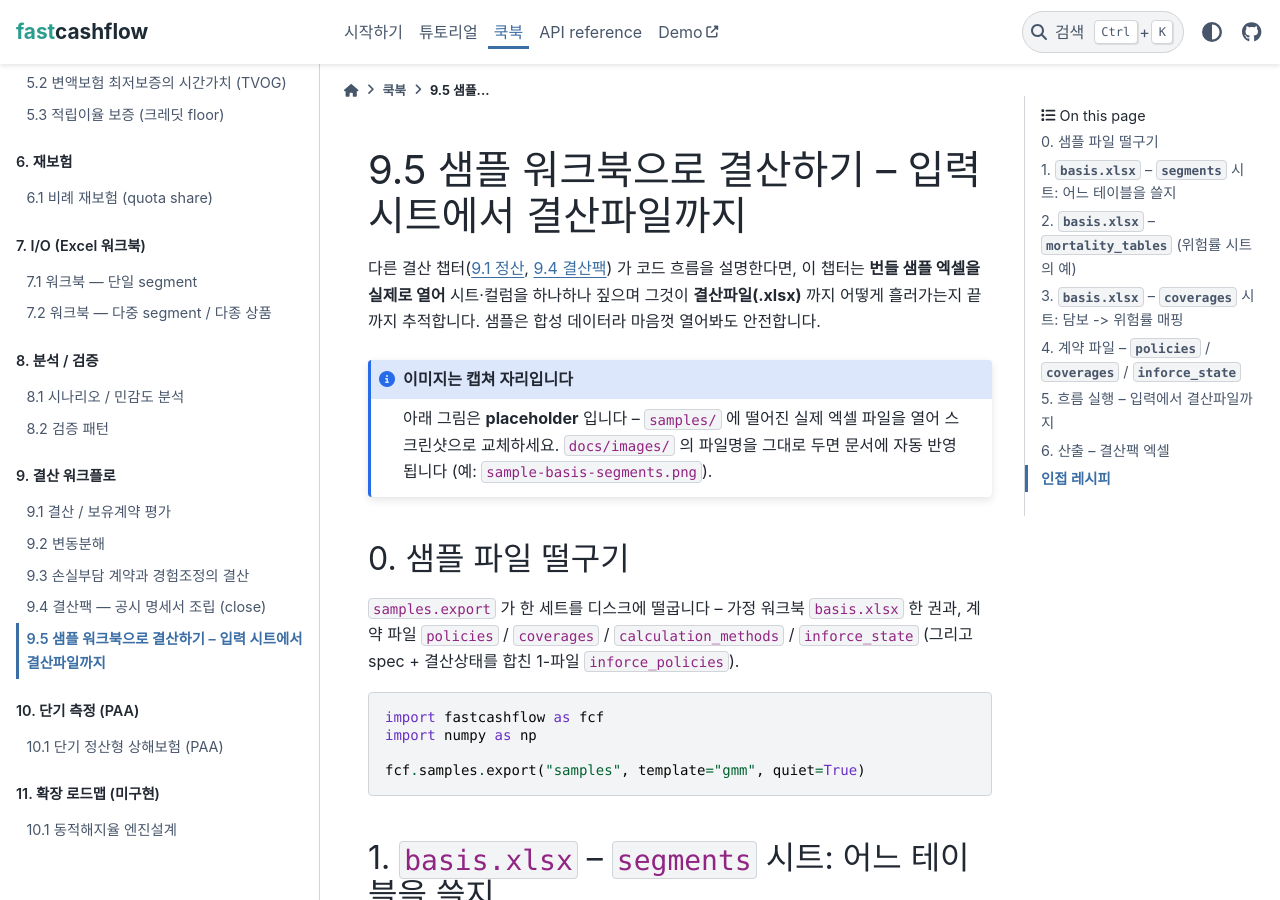
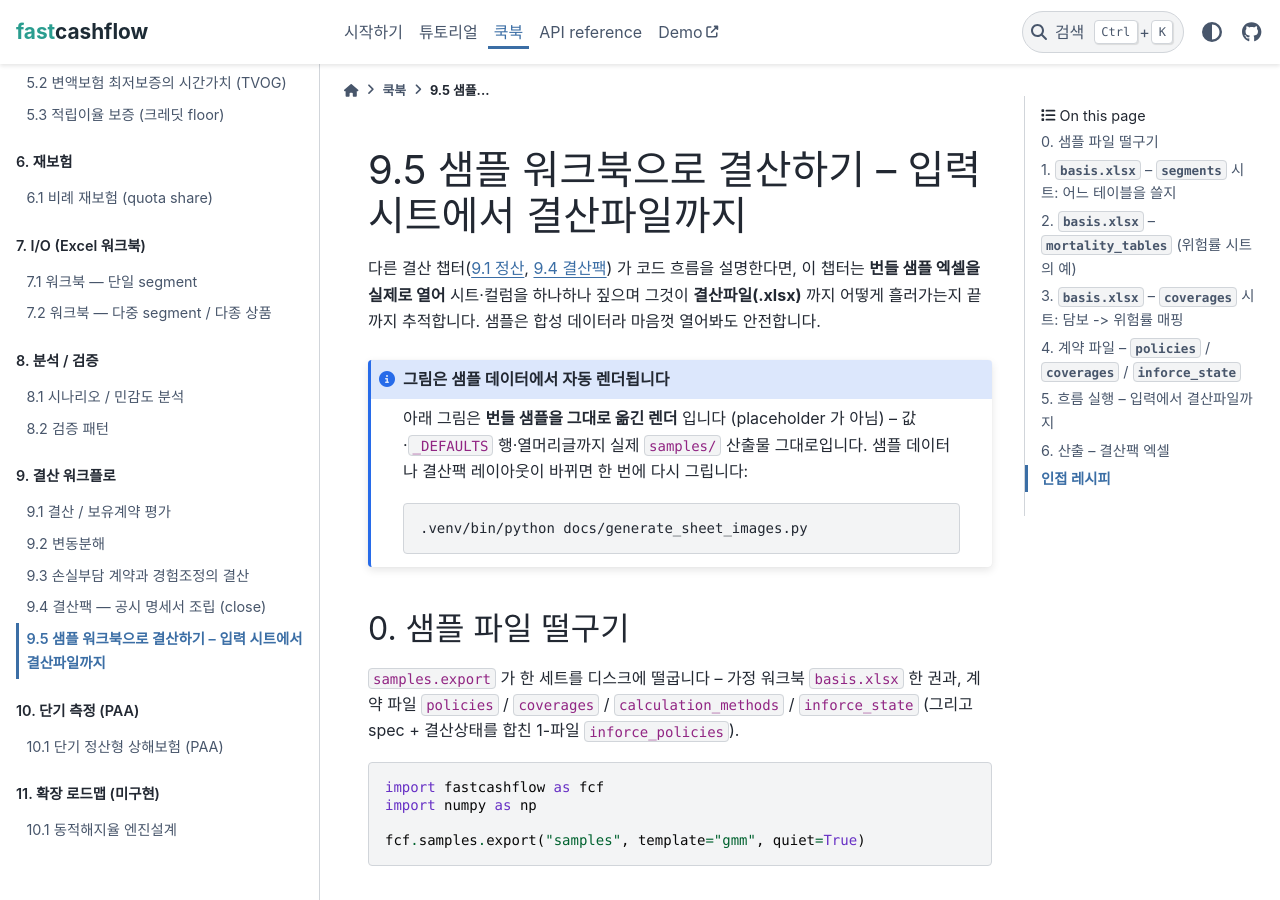
Before and after one commit to seokhoonj/fastcashflow, a Sphinx documentation site: the page built from docs/cookbook/workflow/sample-walkthrough.md, in a window 1280 px wide and 900 px high. Built offline with Sphinx 7.4.7 and the PyData theme 0.15.4, drawn with Linux system fonts in a browser that asks for light colours; some of the changed lines change nothing that is shown.

Commit message:
docs: render the 9.5 sample sheets from a tracked generator
The seven spreadsheet-style figures in cookbook 9.5 had no tracked source
and the prose called them placeholders to swap for manual screenshots --
yet they were already faithful renders of the sample data. Add a
self-contained generator that exports the sample set, runs the close-pack
flow, and redraws all seven, so they stay in step with the sample data and
engine output the same way the chapter 10 charts do. Retitle the admonition
from 'placeholder, replace with screenshots' to the regeneration command.

````diff
--- a/docs/cookbook/workflow/sample-walkthrough.md
+++ b/docs/cookbook/workflow/sample-walkthrough.md
@@ -5,12 +5,14 @@
 짚으며 그것이 **결산파일(.xlsx)** 까지 어떻게 흘러가는지 끝까지 추적합니다.
 샘플은 합성 데이터라 마음껏 열어봐도 안전합니다.
 
-```{admonition} 이미지는 캡쳐 자리입니다
+```{admonition} 그림은 샘플 데이터에서 자동 렌더됩니다
 :class: note
 
-아래 그림은 **placeholder** 입니다 -- `samples/` 에 떨어진 실제 엑셀 파일을 열어
-스크린샷으로 교체하세요. `docs/images/` 의 파일명을 그대로 두면 문서에 자동
-반영됩니다 (예: `sample-basis-segments.png`).
+아래 그림은 **번들 샘플을 그대로 옮긴 렌더** 입니다 (placeholder 가 아님) --
+값·`_DEFAULTS` 행·열머리글까지 실제 `samples/` 산출물 그대로입니다. 샘플
+데이터나 결산팩 레이아웃이 바뀌면 한 번에 다시 그립니다:
+
+    .venv/bin/python docs/generate_sheet_images.py
 ```
 
 ## 0. 샘플 파일 떨구기
--- /dev/null
+++ b/docs/generate_sheet_images.py
@@ -0,0 +1,232 @@
+"""Render the cookbook 9.5 sample files as spreadsheet-style PNGs.
+
+These are the figures embedded in ``docs/cookbook/workflow/sample-walkthrough.md``.
+They are NOT placeholders -- each one is a faithful, spreadsheet-styled render
+of the packaged sample workbook / csv files and the close pack, drawn with
+spreadsheet chrome (column letters A/B/C..., row numbers, grid, header band)
+so the figures read like the Excel/CSV a user would actually open.
+
+The script is self-contained: it exports the sample set, runs the close-pack
+flow exactly as chapter 9.5 documents it, then renders the seven figures --
+so the committed images stay in step with the engine and the sample data.
+
+Run from the repo root with the project venv::
+
+    .venv/bin/python docs/generate_sheet_images.py
+
+Re-run it whenever the sample data, the engine output, or the close-pack
+layout changes.
+"""
+from __future__ import annotations
+
+import os
+import string
+
+import matplotlib
+
+matplotlib.use("Agg")  # headless: render straight to file, no display needed
+
+import matplotlib.pyplot as plt
+import numpy as np
+import openpyxl
+import polars as pl
+from matplotlib.patches import Rectangle
+
+import fastcashflow as fcf
+
+_HERE = os.path.dirname(os.path.abspath(__file__))
+_IMAGES = os.path.join(_HERE, "images")
+_SAMPLES = os.path.join(os.path.dirname(_HERE), "samples")
+
+# Excel-ish palette
+HDR_BAND = "#f2f2f2"   # column-letter / row-number band
+HDR_ROW = "#d9e6f2"    # the data header row (row 1)
+GRID = "#c0c0c0"
+TEXT = "#202020"
+FONT = "DejaVu Sans Mono"
+
+
+def _col_letters(n):
+    out = []
+    for i in range(n):
+        s, j = "", i
+        while True:
+            s = string.ascii_uppercase[j % 26] + s
+            j = j // 26 - 1
+            if j < 0:
+                break
+        out.append(s)
+    return out
+
+
+def render(matrix, path, title=None, max_rows=None):
+    """matrix: list of rows (row 0 = data header), all cells str."""
+    if max_rows is not None and len(matrix) > max_rows:
+        matrix = matrix[:max_rows]
+    n_rows = len(matrix)
+    n_cols = max(len(r) for r in matrix)
+    matrix = [list(r) + [""] * (n_cols - len(r)) for r in matrix]
+
+    # column widths in characters (cap to keep figure sane)
+    widths = []
+    for c in range(n_cols):
+        w = max(len(str(matrix[r][c])) for r in range(n_rows))
+        widths.append(min(max(w, len(_col_letters(n_cols)[c])), 32))
+
+    char_w = 0.105       # inch per character
+    pad = 0.18           # inch cell horizontal padding
+    row_h = 0.30         # inch per row
+    rownum_w = 0.42      # left row-number gutter (inch)
+
+    col_w = [w * char_w + pad for w in widths]
+    fig_w = rownum_w + sum(col_w) + 0.2
+    fig_h = (n_rows + 1) * row_h + (0.45 if title else 0.12) + 0.12
+
+    fig = plt.figure(figsize=(fig_w, fig_h), dpi=200)
+    ax = fig.add_axes([0, 0, 1, 1])
+    ax.set_xlim(0, fig_w)
+    ax.set_ylim(0, fig_h)
+    ax.axis("off")
+
+    top = fig_h - (0.40 if title else 0.06)
+    if title:
+        ax.text(rownum_w, fig_h - 0.22, title, fontsize=10, fontweight="bold",
+                family="DejaVu Sans", color=TEXT, ha="left", va="center")
+
+    letters = _col_letters(n_cols)
+
+    def cell_x(c):
+        return rownum_w + sum(col_w[:c])
+
+    # column-letter band
+    for c in range(n_cols):
+        x = cell_x(c)
+        ax.add_patch(Rectangle((x, top - row_h), col_w[c], row_h,
+                               facecolor=HDR_BAND, edgecolor=GRID, lw=0.6))
+        ax.text(x + col_w[c] / 2, top - row_h / 2, letters[c], fontsize=8,
+                family="DejaVu Sans", color="#606060", ha="center", va="center")
+    # corner
+    ax.add_patch(Rectangle((0, top - row_h), rownum_w, row_h,
+                           facecolor=HDR_BAND, edgecolor=GRID, lw=0.6))
+
+    # data rows (incl. row-number gutter)
+    for r in range(n_rows):
+        y = top - row_h * (r + 2)
+        # row number gutter
+        ax.add_patch(Rectangle((0, y), rownum_w, row_h,
+                               facecolor=HDR_BAND, edgecolor=GRID, lw=0.6))
+        ax.text(rownum_w - 0.06, y + row_h / 2, str(r + 1), fontsize=7.5,
+                family="DejaVu Sans", color="#606060", ha="right", va="center")
+        for c in range(n_cols):
+            x = cell_x(c)
+            face = HDR_ROW if r == 0 else "white"
+            ax.add_patch(Rectangle((x, y), col_w[c], row_h,
+                                   facecolor=face, edgecolor=GRID, lw=0.6))
+            val = str(matrix[r][c])
+            if len(val) > 32:
+                val = val[:29] + "..."
+            # numbers right-align, text left-align; header always bold-ish
+            try:
+                float(val.replace(",", ""))
+                ha, tx = "right", x + col_w[c] - 0.06
+            except ValueError:
+                ha, tx = "left", x + 0.06
+            ax.text(tx, y + row_h / 2, val, fontsize=8, family=FONT,
+                    color=TEXT, ha=ha, va="center",
+                    fontweight="bold" if r == 0 else "normal")
+
+    fig.savefig(path, dpi=200, facecolor="white")
+    plt.close(fig)
+    print("wrote", path, f"({n_rows}x{n_cols})")
+
+
+def sheet_matrix(wb, name, max_rows=None):
+    ws = wb[name]
+    rows = []
+    for row in ws.iter_rows(values_only=True):
+        rows.append(["" if v is None else _fmt(v) for v in row])
+        if max_rows and len(rows) >= max_rows:
+            break
+    return rows
+
+
+def csv_matrix(path):
+    df = pl.read_csv(path)
+    rows = [df.columns]
+    for r in df.iter_rows():
+        rows.append([_fmt(v) for v in r])
+    return rows
+
+
+def _fmt(v):
+    if isinstance(v, bool):
+        return str(v)
+    if isinstance(v, int):
+        return f"{v:,}"
+    if isinstance(v, float):
+        if abs(v) >= 1000 or v == int(v):
+            return f"{round(v):,}"        # money -> 1,575,567 (no scientific)
+        return f"{v:g}"                    # small floats (rates) -> 0.03
+    return str(v)
+
+
+def _build_samples():
+    """Export the sample set and run the chapter 9.5 close-pack flow, so the
+    inputs the figures render from exist on disk (samples/ is gitignored)."""
+    fcf.samples.export(_SAMPLES, template="gmm", quiet=True)
+
+    def s(name):
+        return os.path.join(_SAMPLES, name)
+
+    basis = fcf.read_basis(s("basis.xlsx"))
+    model_points, state = fcf.read_inforce_policies(
+        s("inforce_policies.csv"),
+        coverages=s("coverages.csv"),
+        calculation_methods=s("calculation_methods.csv"),
+    )
+    profitability = np.where(
+        fcf.gmm.measure(model_points, basis).loss_component > 0.0,
+        "onerous", "remaining")
+    goc = fcf.settle_group_of_contracts(
+        model_points, state, basis,
+        period_months=12,
+        coverage_units="count",
+        profitability=profitability,
+    )
+    pack = fcf.close([fcf.reconcile(goc)])
+    fcf.write_close_pack(pack, s("close_pack_2026Q1.xlsx"), movements=[goc])
+
+
+def main():
+    _build_samples()
+
+    def out(name):
+        return os.path.join(_IMAGES, name)
+
+    def s(name):
+        return os.path.join(_SAMPLES, name)
+
+    wb = openpyxl.load_workbook(s("basis.xlsx"), read_only=True, data_only=True)
+    render(sheet_matrix(wb, "segments"), out("sample-basis-segments.png"),
+           title="basis.xlsx  --  segments")
+    render(sheet_matrix(wb, "mortality_tables", max_rows=16),
+           out("sample-basis-mortality.png"),
+           title="basis.xlsx  --  mortality_tables  (top rows)")
+    render(sheet_matrix(wb, "coverages"), out("sample-basis-coverages.png"),
+           title="basis.xlsx  --  coverages")
+
+    render(csv_matrix(s("policies.csv")), out("sample-policies.png"),
+           title="policies.csv")
+    render(csv_matrix(s("coverages.csv")), out("sample-coverages.png"),
+           title="coverages.csv", max_rows=16)
+    render(csv_matrix(s("inforce_state.csv")), out("sample-inforce-state.png"),
+           title="inforce_state.csv")
+
+    cp = openpyxl.load_workbook(s("close_pack_2026Q1.xlsx"),
+                                read_only=True, data_only=True)
+    render(sheet_matrix(cp, "01_SoFP"), out("close-pack-output.png"),
+           title="close_pack_2026Q1.xlsx  --  01_SoFP")
+
+
+if __name__ == "__main__":
+    main()
````
